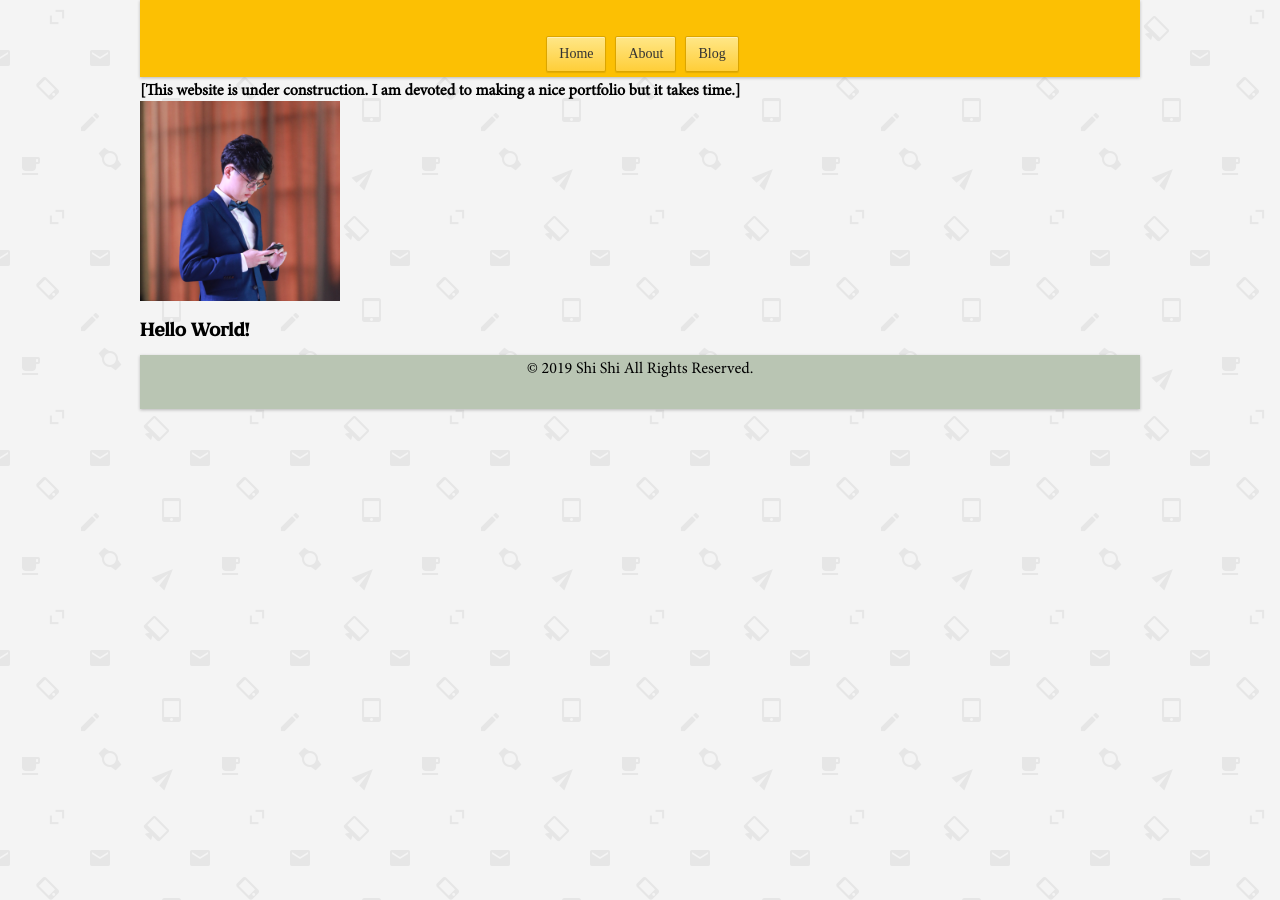
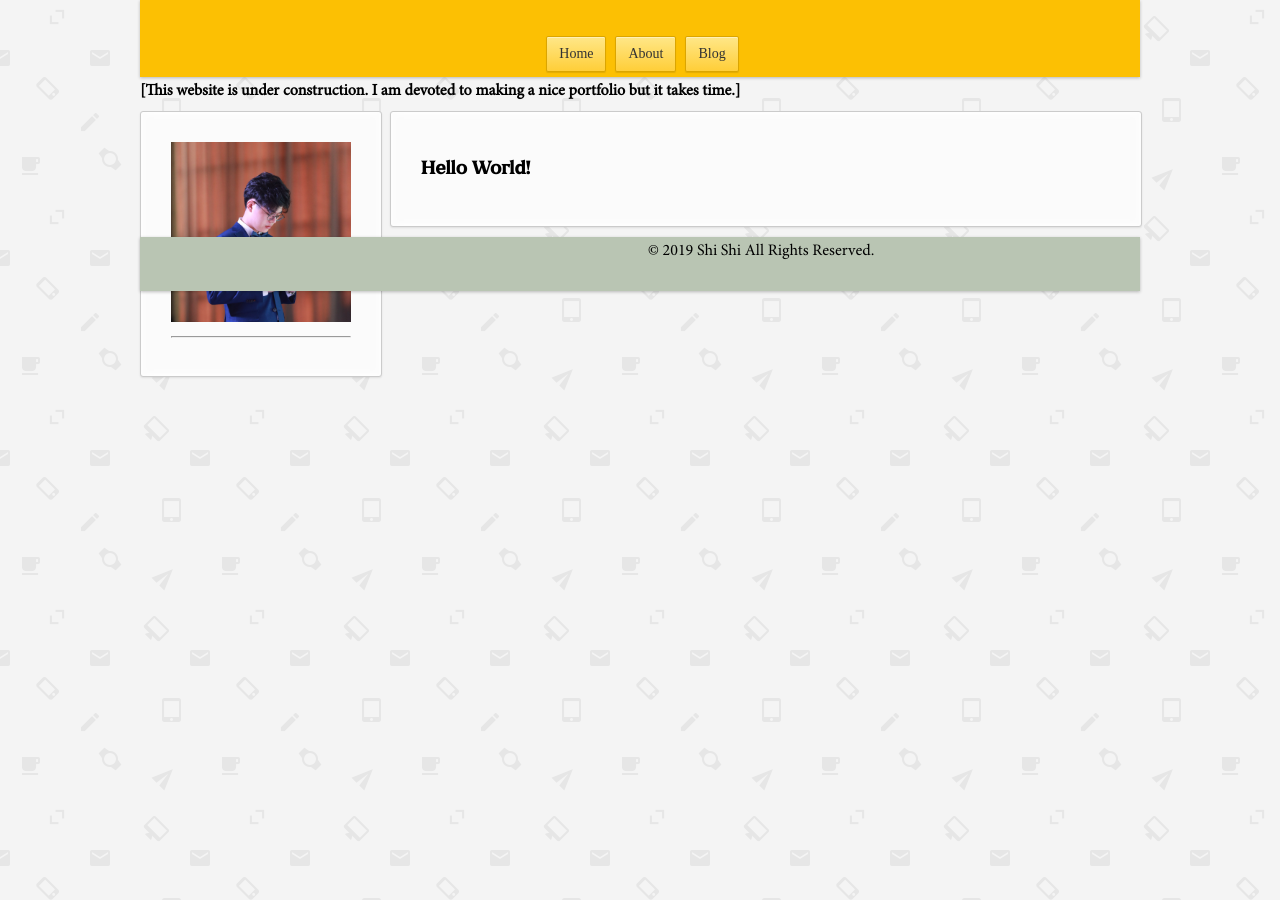
Before and after one commit to GeraltShi/GeraltShi.github.io, a Jekyll site: the page built from index.html, in a window 1280 px wide. Built offline with Jekyll 4.4.1, drawn with Linux system fonts in a browser that asks for light colours.

Commit message:
Add wrapper, aside and section to generate two-column view

```diff
--- /dev/null
+++ b/_includes/aside.html
@@ -0,0 +1,4 @@
+<aside>
+    <img src="/assets/images/avatar.jpg" width="200px">
+    <hr>
+</aside>
--- a/_layouts/default.html
+++ b/_layouts/default.html
@@ -8,7 +8,11 @@
   <body>
     {% include navigation.html %}
     <b>[This website is under construction. I am devoted to making a nice portfolio but it takes time.]</b><br>
-    {{ content }}
+    <div class="wrapper">
+        {% include aside.html %}
+        <section>{{ content }}</section>
+    </div>
+
   </body>
   <footer>
         © 2019 Shi Shi All Rights Reserved.
--- a/_sass/main.scss
+++ b/_sass/main.scss
@@ -83,6 +83,33 @@ body {
     background: url("/assets/images/email-pattern.png");
 }
 
+.wrapper {
+    width:1000px;
+    margin:0 auto;
+    position:relative;
+  }
+
+aside {
+    width:180px;
+    padding: 30px 30px 30px 30px;
+    float: left;
+    text-align: center;
+    background: #fbfbfb;
+    border-radius: 3px;
+    border: 1px solid #cbcbcb;
+    box-shadow: 0px 1px 2px rgba(0,0,0,.09), inset 0px 0px 2px 2px rgba(255,255,255,.5), inset 0 0 5px 5px rgba(255,255,255,.4);
+}
+
+section {
+    width:690px;
+    padding: 30px 30px 30px 30px;
+    margin: 10px 10px 10px 250px;
+    background: #fbfbfb;
+    border-radius: 3px;
+    border: 1px solid #cbcbcb;
+    box-shadow: 0px 1px 2px rgba(0,0,0,.09), inset 0px 0px 2px 2px rgba(255,255,255,.5), inset 0 0 5px 5px rgba(255,255,255,.4);
+}
+
 footer {
     text-align: center;
     width: auto;
@@ -92,3 +119,7 @@ footer {
     background-color: #b9c5b3;
     box-shadow: 0px 1px 3px rgba(0, 0, 0, 0.25);
 }
+
+img {
+    max-width: 100%;
+}
--- a/index.html
+++ b/index.html
@@ -1,5 +1,4 @@
 ---
 title: Shi Shi / Electrical and Computer Engineering / UC Davis
 ---
-<img src="/assets/images/avatar.jpg" width="200px">
 <h1>{{ "Hello World!" }}</h1>
```
